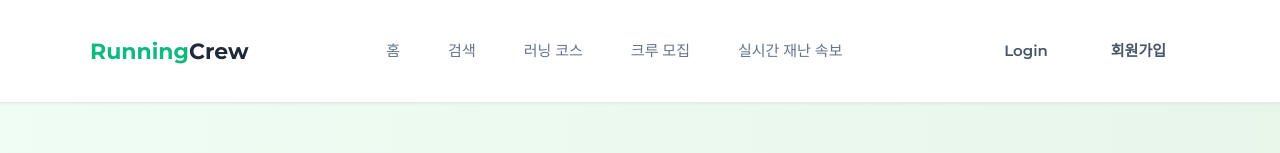
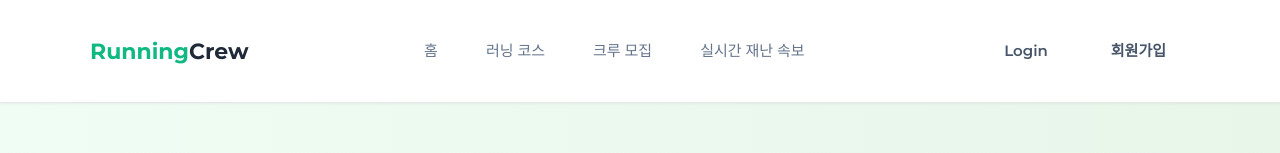
Before and after one commit to axioe/RunningCREW, a React (Vite) app in the folder front_end/: page /crew in a window 1280 px wide. Shown: the top 153 px of the page. Built offline with nearby package versions, Linux system fonts and the light colour scheme; no server answers.

Commit message:
검색페이지 비활성화 작업

```diff
--- a/front_end/src/components/common/Header.jsx
+++ b/front_end/src/components/common/Header.jsx
@@ -30,9 +30,9 @@ const Header = () => {
           <button className="menu-btn" onClick={() => navigate("/")}>
             홈
           </button>
-          <button className="menu-btn" onClick={() => navigate("/search")}>
+          {/* <button className="menu-btn" onClick={() => navigate("/search")}>
             검색
-          </button>
+          </button> */}
           <button className="menu-btn" onClick={() => navigate("/course")}>
             러닝 코스
           </button>
```
